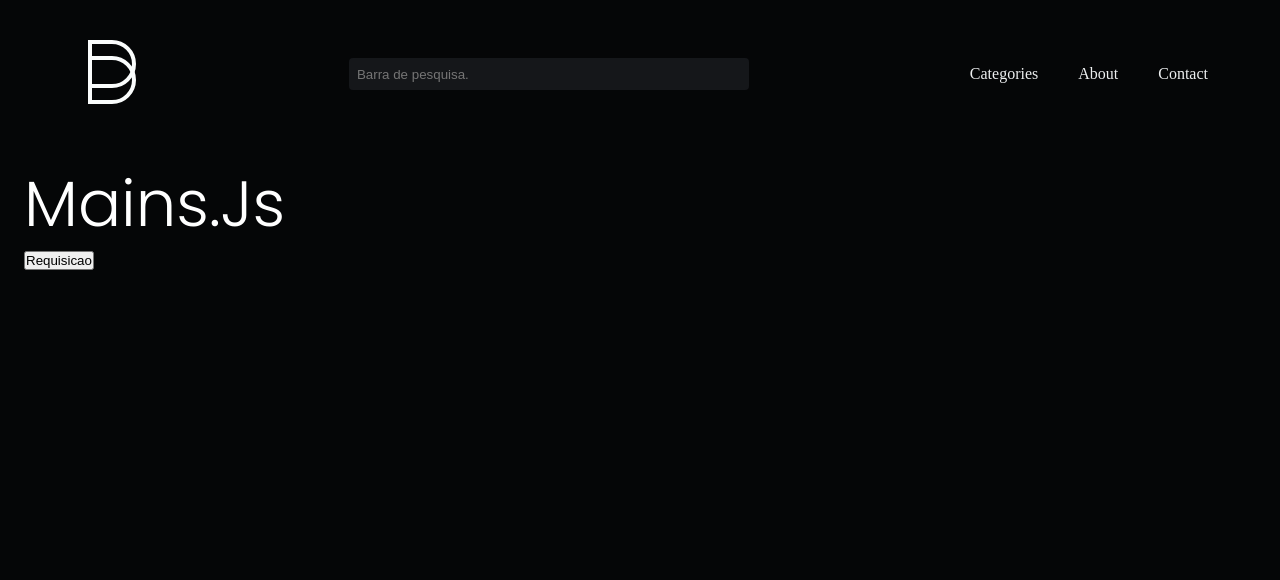
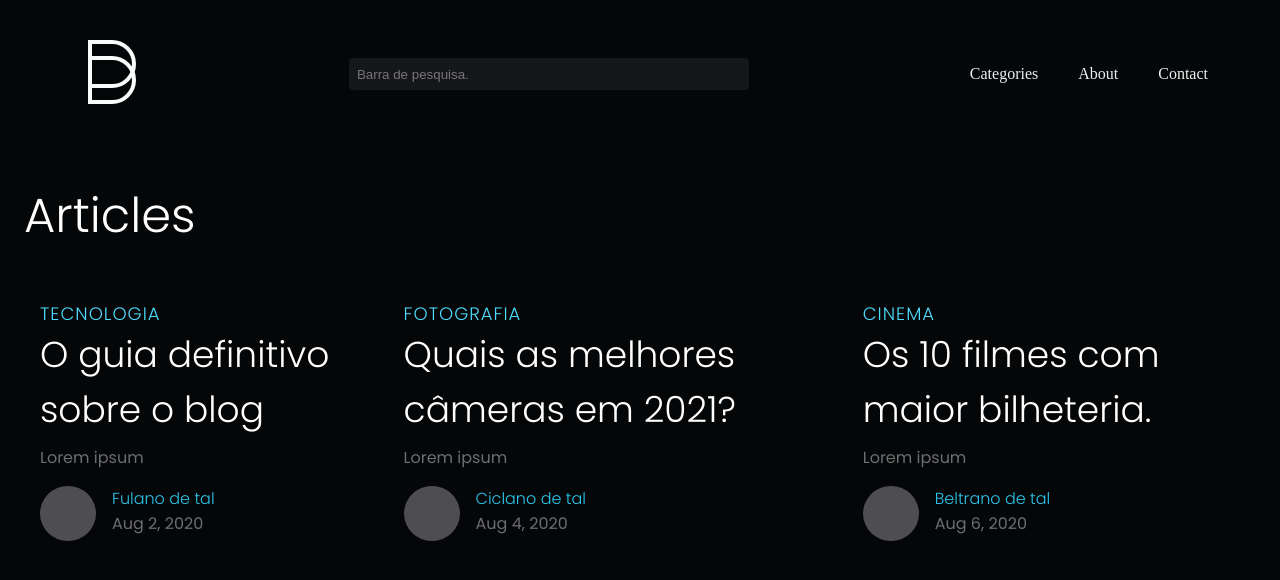
Before and after one commit to DevEmerick/blog, a React (Create React App) app: page / in a window 1280 px wide. Shown: the top 580 px of the page. Built offline with nearby package versions, Linux system fonts and the light colour scheme; data requests are answered from the project's data file.

Commit message:
React Hook useEffect

```diff
--- a/src/Pages/Main/index.js
+++ b/src/Pages/Main/index.js
@@ -1,35 +1,36 @@
 import api from "../../services/api";
 import Post from "../../components/Post";
-import {useState} from 'react';
+import {useState, useEffect} from 'react';
 
 const Main = () => {
 
     const [post, setPost] = useState([]);
 
-  async function handleAxios() {
-    try {
-        const response = await api.get("/posts");
-        console.log(response.data);
-        setPost(response.data);
-    }
-    catch (error) {
-        console.log(error);
-    }
-
-  }
+    useEffect (() => {
+        api.get('/posts')
+        .then((response) =>{
+            setPost(response.data);
+        })
+    },[])
 
   return(
     <>
     <section className="container">
-        <h1>Mains.Js</h1>
-        <button onClick={handleAxios}>Requisicao</button>
+        <h2 className="mt-3">Articles</h2>
 
         <div className="mt-5 container-posts">
             {
                 post.map(post => {
                     return(
                         <>
-                        <Post key={post.id} subtitle={post.category} title={post.title}></Post>
+                        <Post key={post.id}
+                         subtitle={post.category}
+                         title={post.title}
+                         author={post.author}
+                         date={post.date}
+                         >
+                            {post.resume}
+                         </Post>
                         </>
                     )
                 })
--- a/src/components/Post/index.js
+++ b/src/components/Post/index.js
@@ -1,21 +1,25 @@
+
+
 const Post = (props) => {
   return (
       <div className="post mx-2">
           <div className="img-post"></div>
           <h5>{props.subtitle}</h5>
           <h3>{props.title}</h3>
-      <p>
+          <p className="mt-1">
               {props.children}
           </p>
           <div className="flex pt-2">
               <div className="img-profile"></div>
               <div className="desc-profile ml-2">
-          <h6 className="color-blue">Nome</h6>
-          <p>Aug 2, 2024 - 8 min read</p>
+                  <h6 className="color-blue">{props.author}</h6>
+                  <p>
+                      {props.date}
+                  </p>
               </div>
           </div>
       </div>
   );
-};
+}
 
 export default Post;
```
Lines whose indentation alone changed are shown as unchanged.
